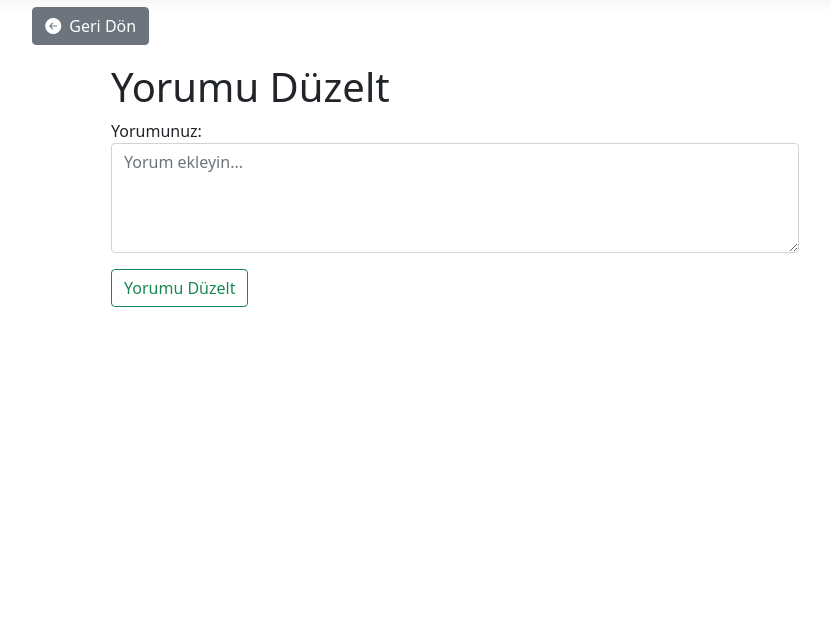
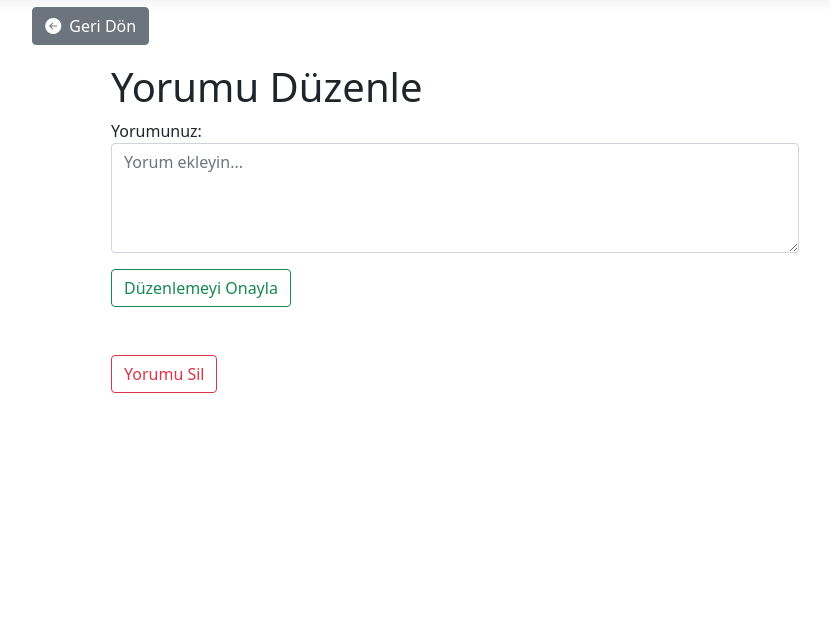
Before and after one commit to cenan54/TrendyModa, an ASP.NET Core app: template Views/Comment/EditComment.cshtml in a window 1280 px wide. Shown: the part 57-690 px from the top of the page, without its empty margins (185-1015 px from the left). Run offline with ASP.NET Core 8, Linux system fonts and the light colour scheme; the template is opened without the code that fills it, so the values that code supplies are empty; style sheets or scripts are compiled from the project's sources.

Commit message:
added comment delete function

```diff
--- a/Views/Comment/EditComment.cshtml
+++ b/Views/Comment/EditComment.cshtml
@@ -13,17 +13,21 @@
     <div class="col-sm-0 col-lg-2 col-xxl-3"></div>
     <div class="col-sm-12 col-lg-8 col-xxl-6">
         <div class="container mt-4">
-            <h1>Yorumu Düzelt</h1>
+            <h1>Yorumu Düzenle</h1>
             <form asp-controller="Comment" asp-action="EditComment" method="post">
-                <input asp-for="CommentId" type="hidden" name="CommentId" value="@Model.CommentId" />
+                <input type="hidden" name="CommentId" value="@Model.CommentId" />
                 <input type="hidden" name="PhotoId" value="@Model.PhotoId" />
                 <input type="hidden" name="UserId" value="@Model.UserId" />
                 <div class="form-group">
                     <label for="CommentText">Yorumunuz:</label>
                     <textarea id="CommentText" name="CommentText" class="form-control" rows="4" placeholder="Yorum ekleyin...">@Model.CommentText</textarea>
                 </div>
-                <button type="submit" class="btn btn-outline-success mt-3">Yorumu Düzelt</button>
+                <button type="submit" class="btn btn-outline-success mt-3 mb-5">Düzenlemeyi Onayla</button>
             </form>
+            <form asp-controller="Comment" asp-action="DeleteComment" method="post">
+                <button asp-controller="Comment" class="btn btn-outline-danger" asp-action="DeleteComment" asp-route-id="@Model.CommentId">Yorumu Sil</button>
+            </form>
+
         </div>
     </div>
 
--- a/Views/Comment/ListComments.cshtml
+++ b/Views/Comment/ListComments.cshtml
@@ -42,8 +42,10 @@
         <div class="container">
             <div class="row">
                 <div class="col-md-8 offset-md-2 mt-5">
-                    <h3>Yorumlar</h3>
-
+                    <h2 class="border-bottom border-2 border-primary pb-2">Yorumlar</h2>
+                    <ul class="list-group mt-3">
+                       <p class="h6">Henüz gönderinize yorum yapılmamış.</p>
+                    </ul>
                 </div>
             </div>
         </div>
```
Also changed, not shown: Controllers/CommentController.cs (+14 -1 lines), 11 other files.
